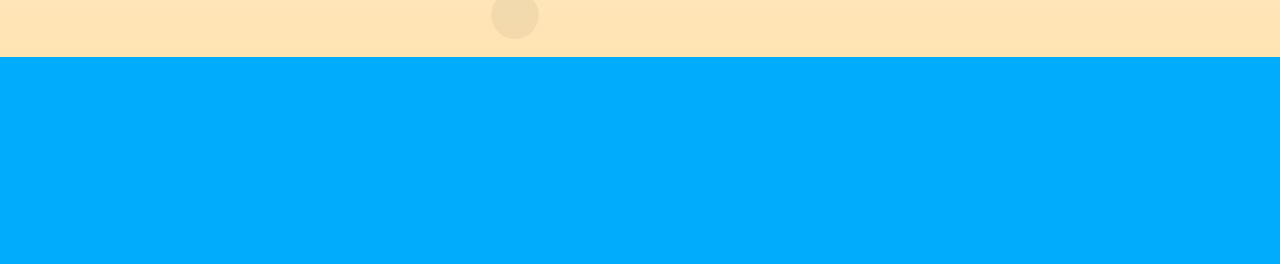
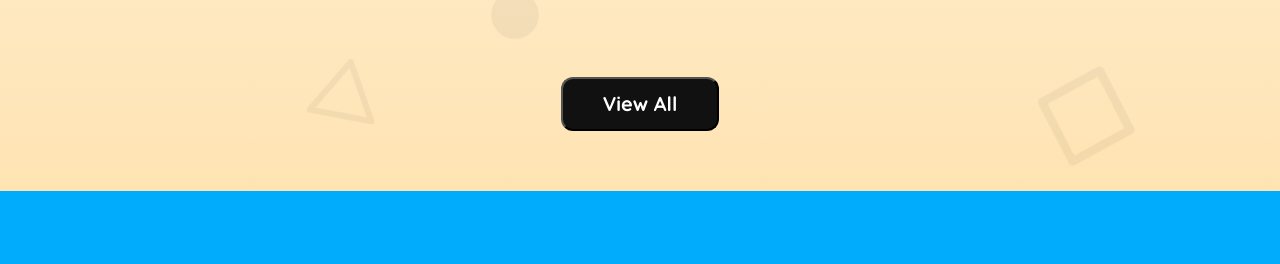
Before and after one commit to sonatanpaul/assignment-task-two, a plain HTML site: page index.html in a window 1280 px wide. Shown: the part 2277-2541 px from the top of the page. Drawn offline with Linux system fonts and the light colour scheme.

Commit message:
view all button essue fixed

```diff
--- a/index.html
+++ b/index.html
@@ -177,6 +177,7 @@
               </div>
             </div>
           </div>
+          <div class="view-all-button"><button class="stories-button">View All</button></div>
         </div>
       </section>
       <!-- Our Stories Section End  -->
--- a/style.css
+++ b/style.css
@@ -440,6 +440,23 @@
   background: rgb(93, 88, 240);
 }
 
+.stories-button {
+  border-radius: 12px;
+  background: rgb(17, 17, 17);
+  color: rgb(255, 255, 255);
+  font-family: Quicksand;
+  font-size: 20px;
+  font-weight: 700;
+  line-height: 30px;
+  letter-spacing: 0%;
+  padding: 10px 40px;
+}
+
+.view-all-button {
+  margin-top: 80px;
+  text-align: center;
+}
+
 .footer-container {
   padding-top: 220px;
   height: 470px;
```
